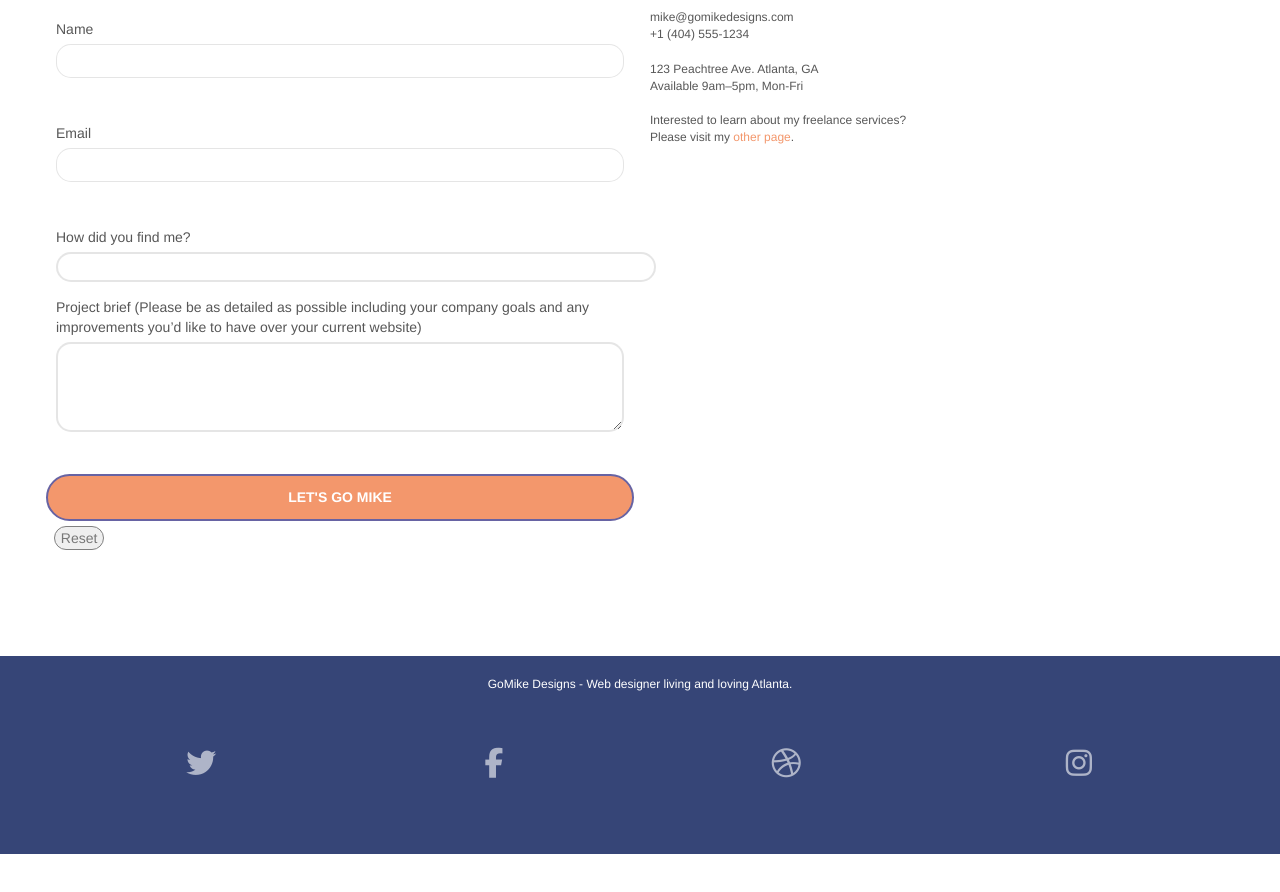
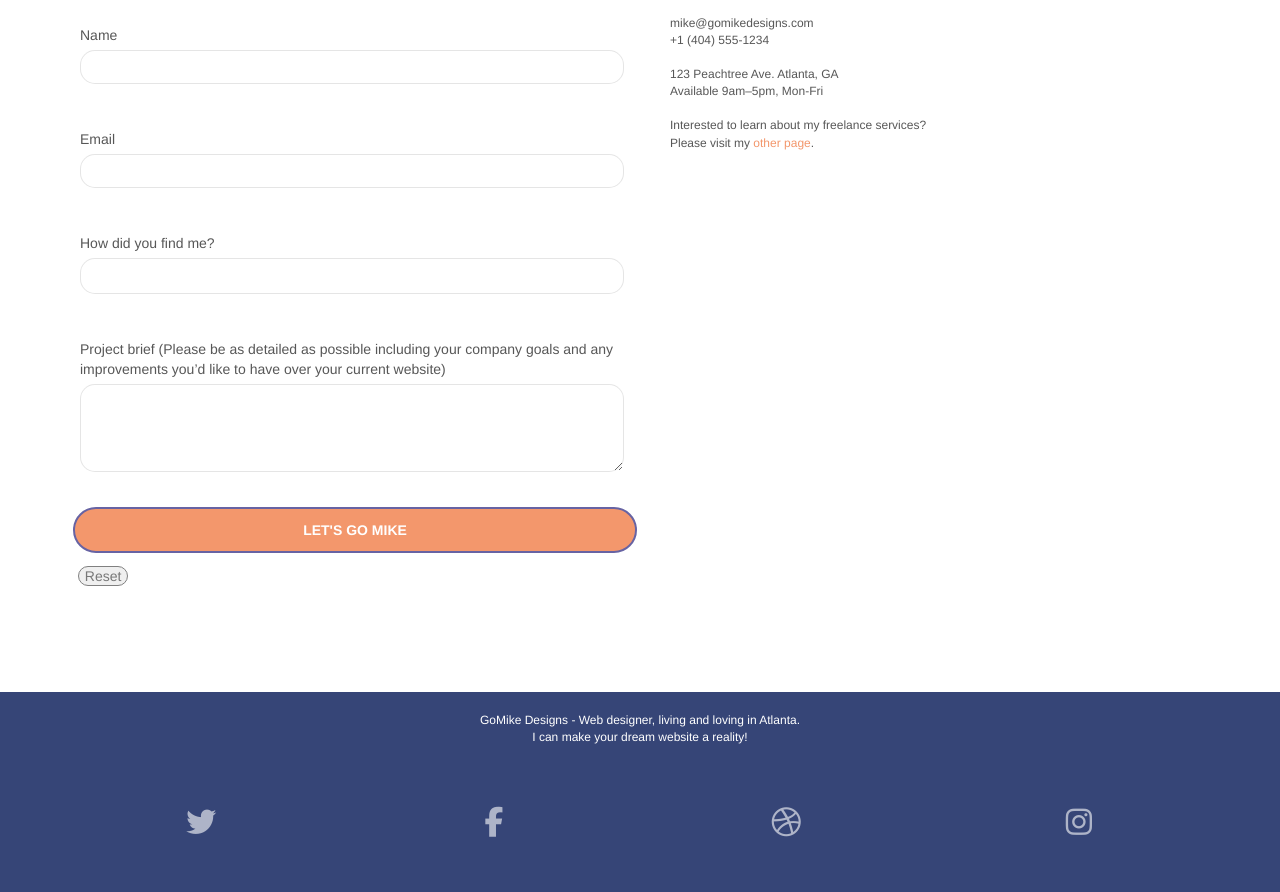
Before and after one commit to cybergoalie/portfolio_example_gomikes, a plain HTML site: page contact.html in a window 1280 px wide. Shown: the part 490-1382 px from the top of the page. Before the commit the page ends 1344 px from the top, so only its background shows below. Drawn offline with nearby package versions, Linux system fonts and the light colour scheme.

Commit message:
New scripts to Contact page; some mods to css

```diff
--- a/contact.html
+++ b/contact.html
@@ -8,8 +8,9 @@
     <meta name="viewport" content="width=device-width, initial-scale=1.0, viewport-fit=cover">
 
 	<link rel="icon" type="image/png" href="favicon.jpg">
-	<link rel="stylesheet" type="text/css" href="./css/bootstrap.css">
+	<link rel="stylesheet" href="https://cdn.jsdelivr.net/npm/bootstrap@3.4.1/dist/css/bootstrap.min.css" integrity="sha384-HSMxcRTRxnN+Bdg0JdbxYKrThecOKuH5zCYotlSAcp1+c8xmyTe9GYg1l9a69psu" crossorigin="anonymous">
 	<link rel="stylesheet" type="text/css" href="style.css">
+	<link rel="stylesheet" type="text/css" href="./css/normalize.css">
 	<link rel="stylesheet" type="text/css" href="./css/font-awesome.css">
 	<link rel="stylesheet" type="text/css" href="./css/et-line.css">
 
@@ -98,7 +99,7 @@
 					Let&rsquo;s talk web design!
 				</p>
 				<p class="text-center mg-lg tc-white tight-width-whitespace">
-					I&rsquo;m super excited that you want to work together.<br>Please fill in the form below or get in touch so I can learn about your project <br>and we can setup time to &nbsp;talk websites and Atlanta city love.
+					I&rsquo;m super excited that you want to work together.<br>Please fill in the form below or get in touch so I can learn about your project and we can setup time to &nbsp;talk websites and Atlanta city love.
 				</p>
 			</div>
 		</div>
@@ -109,7 +110,7 @@
 <!-- bloc-7 -->
 <div class="bloc bgc-white l-bloc" id="bloc-7">
 	<div class="container bloc-lg">
-		<div class="row">
+		<div class="row contact-row">
 			<div class="col-sm-6 contact-form">
 				<form id="form_1" novalidate success-msg="Your message has been sent." fail-msg="Sorry it seems that our mail server is not responding, Sorry for the inconvenience!">
 					<div class="form-group">
@@ -161,27 +162,28 @@
 		<div class="row">
 			<div class="col-sm-12">
 				<p class="text-center white">
-					GoMike Designs - Web designer living and loving Atlanta.<br>
+					GoMike Designs - Web designer, living and loving in Atlanta.<br>
+					I can make your dream website a reality!<br>
 				</p>
 				<div class="row row-no-gutters social-row">
-					<div class="col-sm-3">
-						<div class="text-center">
-							<a class="social" href="#"><span class="fa fa-twitter icon-md"></span></a>
+					<div class="col-sm-3 social-box">
+						<div class="text-center icon-box">
+							<a class="social-icon" href="#"><span class="fa fa-twitter icon-md"></span></a>
 						</div>
 					</div>
-					<div class="col-sm-3">
-						<div class="text-center">
-							<a class="social" href="#"><span class="fa fa-facebook icon-md"></span></a>
+					<div class="col-sm-3 social-box">
+						<div class="text-center icon-box">
+							<a class="social-icon" href="#"><span class="fa fa-facebook icon-md"></span></a>
 						</div>
 					</div>
-					<div class="col-sm-3">
-						<div class="text-center">
-							<a class="social" href="#"><span class="fa fa-dribbble icon-md"></span></a>
+					<div class="col-sm-3 social-box">
+						<div class="text-center icon-box">
+							<a class="social-icon" href="#"><span class="fa fa-dribbble icon-md"></span></a>
 						</div>
 					</div>
-					<div class="col-sm-3">
-						<div class="text-center">
-							<a class="social" href="#"><span class="fa fa-instagram icon-md"></span></a>
+					<div class="col-sm-3 social-box">
+						<div class="text-center icon-box">
+							<a class="social-icon" href="#"><span class="fa fa-instagram icon-md"></span></a>
 						</div>
 					</div>
 				</div>
--- a/style.css
+++ b/style.css
@@ -266,6 +266,10 @@ margin-bottom: 30px;
 
 /* for contact.html */
 
+.contact-row .col-sm-6 {
+    padding-left: 30px;
+}
+
 .contact-form {
     max-width: 85%;
 }
@@ -283,12 +287,12 @@ margin-bottom: 30px;
 
 #referral {
     resize: none;
-   position: absolute;
-   border-width: 2px;
+   height: 36px;
+   border-width: 1px;
 }
 
 #message {
-    border-width: 2px;
+    border-width: 1px;
 }
 
 .btn-lg {
@@ -300,6 +304,7 @@ margin-bottom: 30px;
 .reset {
     border-radius: 28px;
     border: 1px solid grey;
+    margin-top: 10px;
 }
 
 .contact-faq {
@@ -531,6 +536,7 @@ margin-bottom: 30px;
 
 
 .navbar {
+    height: 120px;
     margin-bottom: 0;
     z-index: 1;
 }
@@ -985,7 +991,7 @@ p {
 }
 
 .cta-hero {
-    margin-top: 22px;
+    margin: 3px 3px;
     color: #FFFFFF!important;
     text-transform: uppercase;
     padding: 12px 28px 12px 28px;
@@ -1351,8 +1357,8 @@ h4 {
     }
 
     .icon-md {
-        height: 30px;
-        width: 30px;
+        height: 25px;
+        width: 25px;
     }
 
 
@@ -1429,6 +1435,11 @@ h4 {
     .navbar-brand {
 
         padding: 1px 1px 1px 5px;
+    }
+
+    .navbar {
+        line-height: 90px;
+        height: auto;
     }
     .navbar.row {
         margin-left: 0;
@@ -1485,7 +1496,7 @@ h4 {
     }
 
     .nav li a {
-        padding-top: 20px;
+        padding-top: 15px;
     }
 
     .nav li:first-child {
@@ -1770,6 +1781,11 @@ h4 {
 /*Mobile phone max-width mark-up*/
 @media (max-width: 480px) {
 
+    .icon-md {
+        height: 20px;
+        width: 20px;
+    }
+
     .snapshot-lb .lightbox-caption {
         padding-top: 10px;
         color: rgba(0, 0, 0, .5);
```
Also changed, not shown: index.html (+3 -2 lines).
